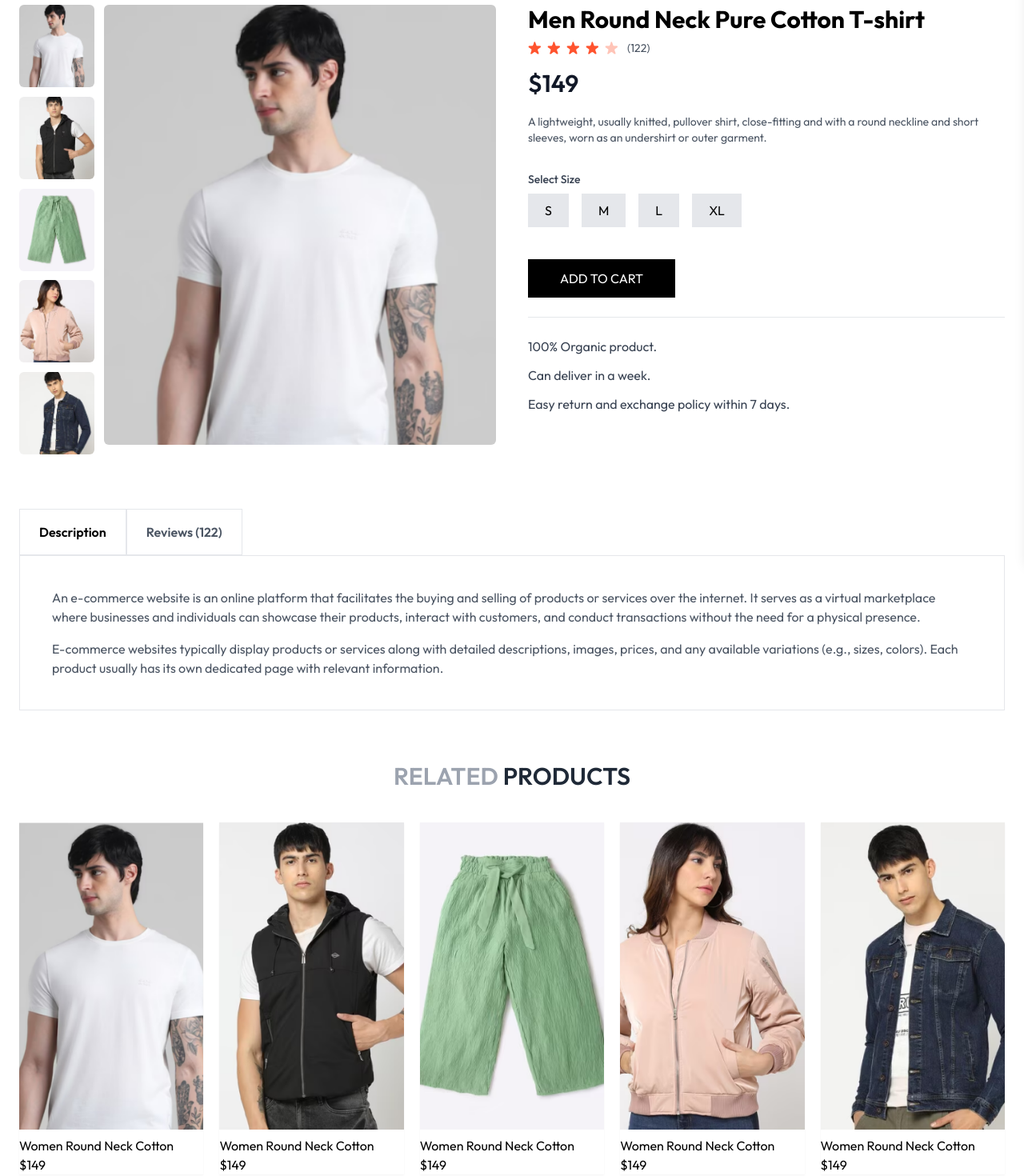
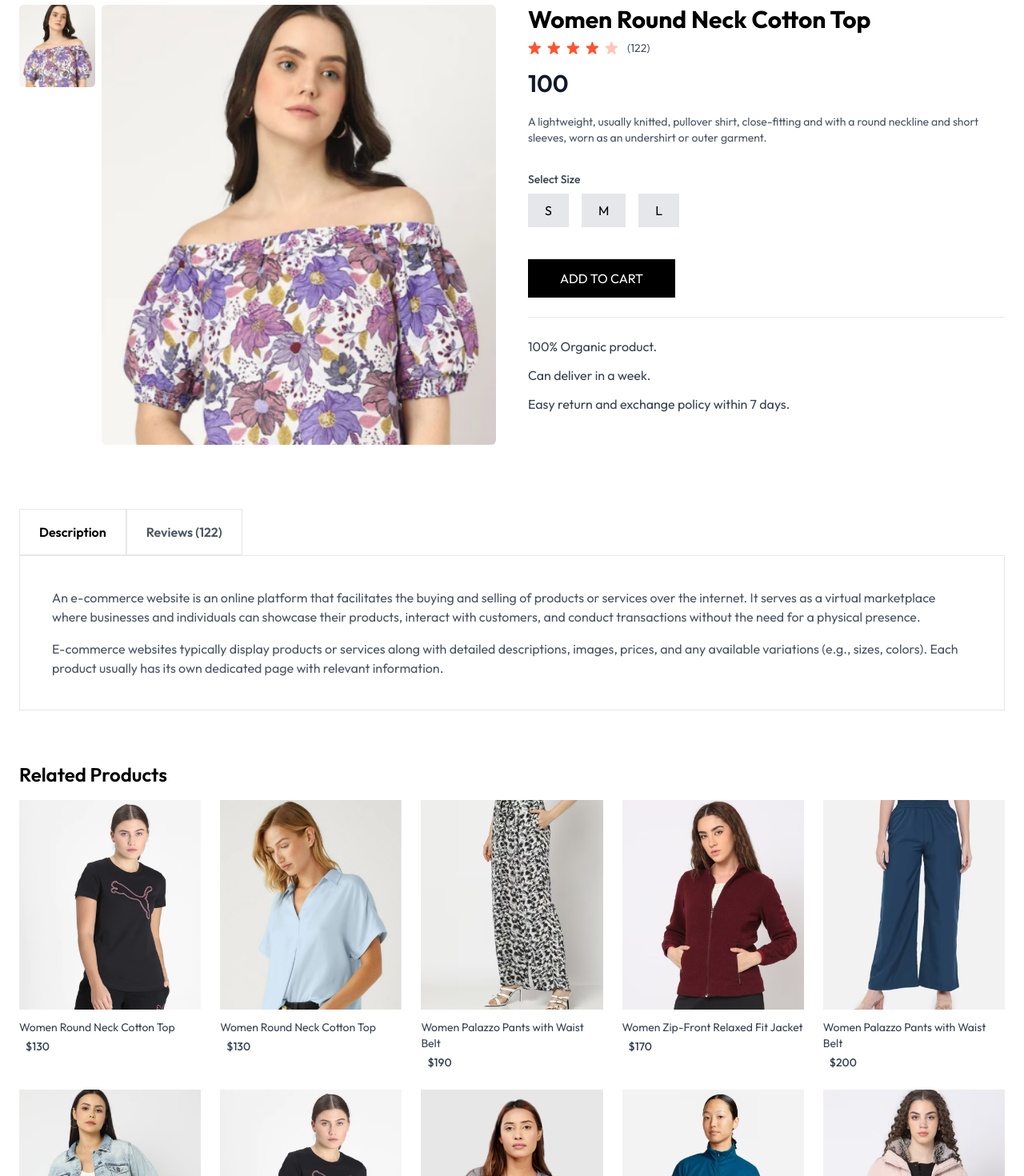
Before and after one commit to Nziza-Prince/e-commerceWebsite, a React (Vite) app in the folder e-commerceProject/: page /collection/aaaaa in a window 1280 px wide. Shown: the part 100-1570 px from the top of the page at 80% size. Built offline with nearby package versions, Linux system fonts and the light colour scheme; a web font is replaced by a local one.

Commit message:
added the Single product functionality dynamicaly

```diff
--- a/e-commerceProject/src/assets/frontend_assets/assets.js
+++ b/e-commerceProject/src/assets/frontend_assets/assets.js
@@ -104,7 +104,7 @@ export const products = [
         image: [p_img1],
         category: "Women",
         subCategory: "Topwear",
-        sizes: ["S",     "M", "L"],
+        sizes: ["S","M", "L"],
         date: 1716634345448,
         bestseller: true
     },
--- a/e-commerceProject/src/components/BestSeller.jsx
+++ b/e-commerceProject/src/components/BestSeller.jsx
@@ -20,7 +20,7 @@ const BestSeller = () => {
           Lorem Ipsum is simply dummy text of the printing and typesetting
           industry.
         </p>
-        <div className="grid grid-cols-2 sm:grid-cols-3 md:grid-cols-2 lg:grid-cols-5 gap-6">
+        <div className="grid grid-cols-2 sm:grid-cols-3 md:grid-cols-2 lg:grid-cols-5 gap-5">
                         {bestSeller.map((item, index) => (
                             <ProductComponent
                                 key={index}
--- a/e-commerceProject/src/components/Navbar.jsx
+++ b/e-commerceProject/src/components/Navbar.jsx
@@ -37,7 +37,7 @@ visible ?  document.body.style.overflow = "hidden" :  document.body.style.overfl
   },[])
   return (
     <div
-      className={`overflow-hidden sticky top-0 z-50 transition-all duration-300 ${
+      className={`sticky top-0 z-50 transition-all duration-300 ${
         isScrolled ? "bg-white/70 backdrop-blur-md shadow-md" : "bg-white"
       }`}
     >
@@ -99,11 +99,11 @@ visible ?  document.body.style.overflow = "hidden" :  document.body.style.overfl
         </div>
 
         {/* Slide-In Menu */}
-        <div
+        {/* <div
           className={`fixed top-0 right-0 h-full w-64 p-5 bg-white shadow-lg z-50 transition-transform transform ${
             visible ? "translate-x-0" : "translate-x-full"
           }`}
-          style={{backgroundColor:"white"}}
+
         >
           <div className="flex flex-col text-gray-600">
             <div
@@ -130,7 +130,7 @@ visible ?  document.body.style.overflow = "hidden" :  document.body.style.overfl
               </Link>
             ))}
           </div>
-        </div>
+        </div> */}
       </nav>
     </div>
   );
--- a/e-commerceProject/src/components/ProductComponent.jsx
+++ b/e-commerceProject/src/components/ProductComponent.jsx
@@ -9,13 +9,13 @@ const ProductComponent = ({ id, image, name, price }) => {
     <Link className="text-gray-700 cursor-pointer" to={`/collection/${id}`}>
       <div className="overflow-hidden">
         <img
-          className="hover:scale-110 transition ease-in-out"
+          className="hover:scale-110 w-full transition ease-in-out"
           src={image[0]}
           alt=""
         />
       </div>
       <p className="pt-3 pb-1 text-sm">{name}</p>
-      <p className="text-sm font-medium">
+      <p className="text-sm font-medium text-left pl-2">
         {currency}
         {price}
       </p>
--- a/e-commerceProject/src/pages/Home.jsx
+++ b/e-commerceProject/src/pages/Home.jsx
@@ -36,7 +36,7 @@ const Home = () => {
         </div>
       </div>
 
-      <div className="mt-32 text-center lg:mx-56 md:mx-32 sm:mx-20">
+      <div className="mt-32 text-center lg:mx-48 md:mx-32 sm:mx-20">
         <LatestCollection />
         <BestSeller />
       </div>
--- a/e-commerceProject/src/pages/SingleCollection.jsx
+++ b/e-commerceProject/src/pages/SingleCollection.jsx
@@ -1,45 +1,41 @@
-import Man2 from "../assets/frontend_assets/p_img12.png";
-import Man52 from "../assets/frontend_assets/p_img52.png";
-import Man51 from "../assets/frontend_assets/p_img51.png";
-import Man50 from "../assets/frontend_assets/p_img50.png";
-import Man40 from "../assets/frontend_assets/p_img40.png";
 import Orange from "../assets/frontend_assets/star_icon.png";
 import dullStar from "../assets/frontend_assets/star_dull_icon.png";
-import { useState } from "react";
+import { useContext, useState } from "react";
+import { ShopContext } from "../context/ShopContext";
+import { useParams } from "react-router-dom";
+import ProductComponent from "../components/ProductComponent";
 
 const SingleCollection = () => {
-  const products = [Man2, Man40, Man50, Man51, Man52];
+  const {products} = useContext(ShopContext)
+  const {id} = useParams()
+  const product = products.find((item) => item._id === id);
+
   const [selectedSize, setSelectedSize] = useState(null); // State to track the selected size
-  const [mainImage, setMainImage] = useState(Man2);
+  const [mainImage, setMainImage] = useState(product.image[0]); // Use `product.image`
+  const relatedProducts = products.filter((item) => item.category === product.category && item._id !== product._id);
 
   const handleSizeClick = (size) => {
     setSelectedSize(size); // Update the selected size
   };
-
-  const handleThumbnailClick = (image) => {
-    setMainImage(image);
-  };
-
   return (
     <div className="container mx-auto p-6 border-t font-outfit">
       <div className="flex flex-col lg:flex-row gap-10">
         {/* Product Images Section */}
         <div className="lg:w-1/2">
-          <div className="flex flex-col lg:flex-row gap-3">
+          <div className="flex flex-col lg:flex-row gap-2">
             {/* Thumbnails */}
             <div className="grid grid-cols-3 md:grid-cols-4 lg:grid-cols-1 gap-2">
-              {products.map((product, index) => (
+              {product.image?.map((img, index) => (
                 <img
                   key={index}
-                  onClick={() => handleThumbnailClick(product)}
-                  src={product}
+                  onClick={() => setMainImage(img)}
+                  src={img}
                   alt={`Thumbnail ${index + 1}`}
                   className="rounded-md hover:scale-105 transition-transform duration-200 h-[103px] w-24 object-cover cursor-pointer"
                 />
               ))}
             </div>
-
-            <img
+             <img
               src={mainImage}
               alt="Main Product"
               className="rounded-md h-96 w-full lg:h-[550px] lg:w-[500px] md:h-[550px] object-cover mb-4"
@@ -50,7 +46,7 @@ const SingleCollection = () => {
         {/* Product Details Section */}
         <div className="lg:w-1/2">
           <h1 className="lg:text-3xl font-bold mb-2">
-            Men Round Neck Pure Cotton T-shirt
+            {product.name}
           </h1>
           <div className="flex items-center mb-4">
             <div className="flex gap-2">
@@ -62,19 +58,18 @@ const SingleCollection = () => {
             <span className="ml-3 text-sm text-gray-600">(122)</span>
           </div>
           <p className="text-lg lg:text-3xl font-semibold text-gray-900 mb-4">
-            $149
+            {product.currency}
+            {product.price}
           </p>
           <p className="text-gray-600 text-sm mt-5 mb-8">
-            A lightweight, usually knitted, pullover shirt, close-fitting and
-            with a round neckline and short sleeves, worn as an undershirt or
-            outer garment.
+{product.description}
           </p>
           <div className="mb-4">
             <label className="block text-sm font-medium text-gray-700 mb-2">
               Select Size
             </label>
             <div className="flex gap-4">
-              {["S", "M", "L", "XL"].map((size) => (
+              {product.sizes.map((size) => (
                 <div
                   key={size}
                   onClick={() => handleSizeClick(size)}
@@ -126,29 +121,20 @@ const SingleCollection = () => {
         </div>
       </div>
 
-      {/* Related Products Section */}
-      <div className="flex flex-col text-center mb-20">
-        <h1 className="text-gray-400 text-2xl lg:text-3xl font-semibold mb-10">
-          RELATED <span className="text-gray-800">PRODUCTS</span>
-        </h1>
-        <div className="grid grid-cols-2 sm:grid-cols-3 lg:grid-cols-5 gap-5">
-          {products.map((product, index) => (
-            <div
-              key={index}
-              className="shadow-sm hover:shadow-md transition-shadow duration-200"
-            >
-              <img
-                src={product}
-                alt={`Product ${index + 1}`}
-                className="lg:h-96 w-full object-cover"
-              />
-              <div className="mt-2 text-left">
-                <p>Women Round Neck Cotton</p>
-                <p>$149</p>
-              </div>
-            </div>
-          ))}
-        </div>
+      {/* Related Images Section */}
+      <div className="mt-16">
+        <h2 className="text-2xl font-semibold mb-4">Related Products</h2>
+        <div className="grid grid-cols-2 sm:grid-cols-3 md:grid-cols-2 lg:grid-cols-5 gap-6">
+                        {relatedProducts.map((item, index) => (
+                            <ProductComponent
+                                key={index}
+                                id={item._id}
+                                image={item.image}
+                                name={item.name}
+                                price={item.price}
+                            />
+                     ))}
+          </div>
       </div>
     </div>
   );
```
